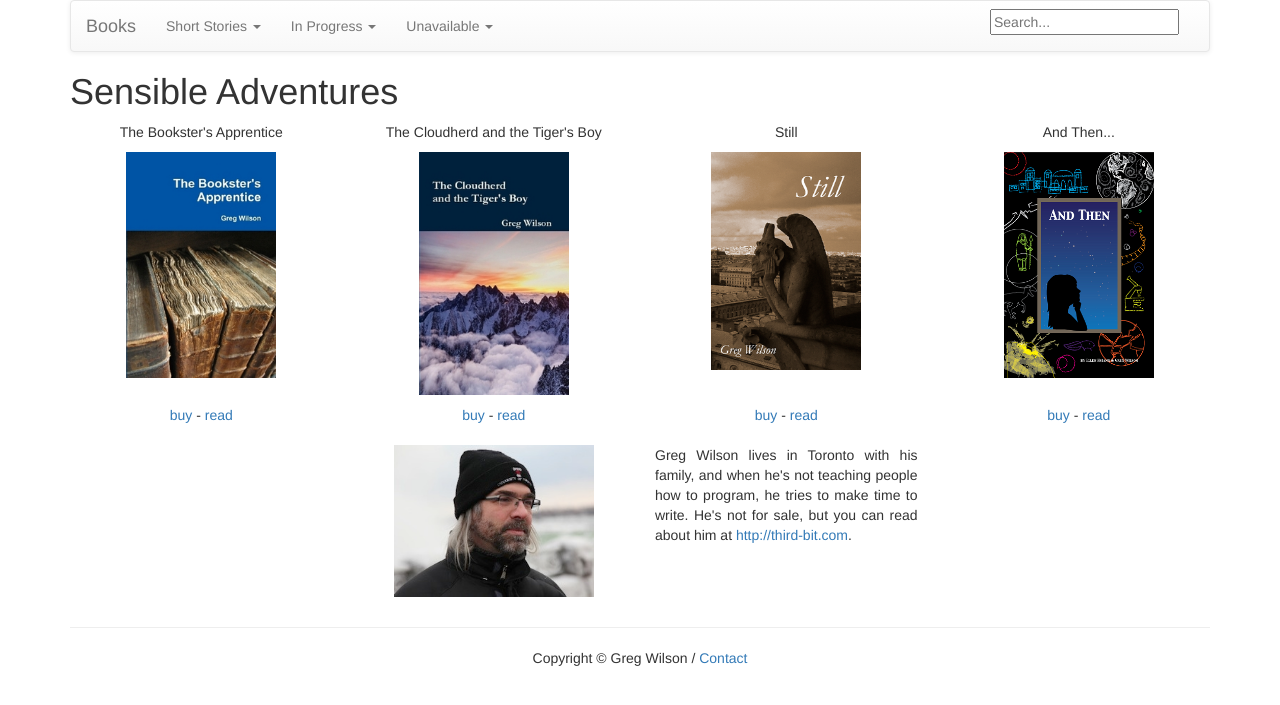
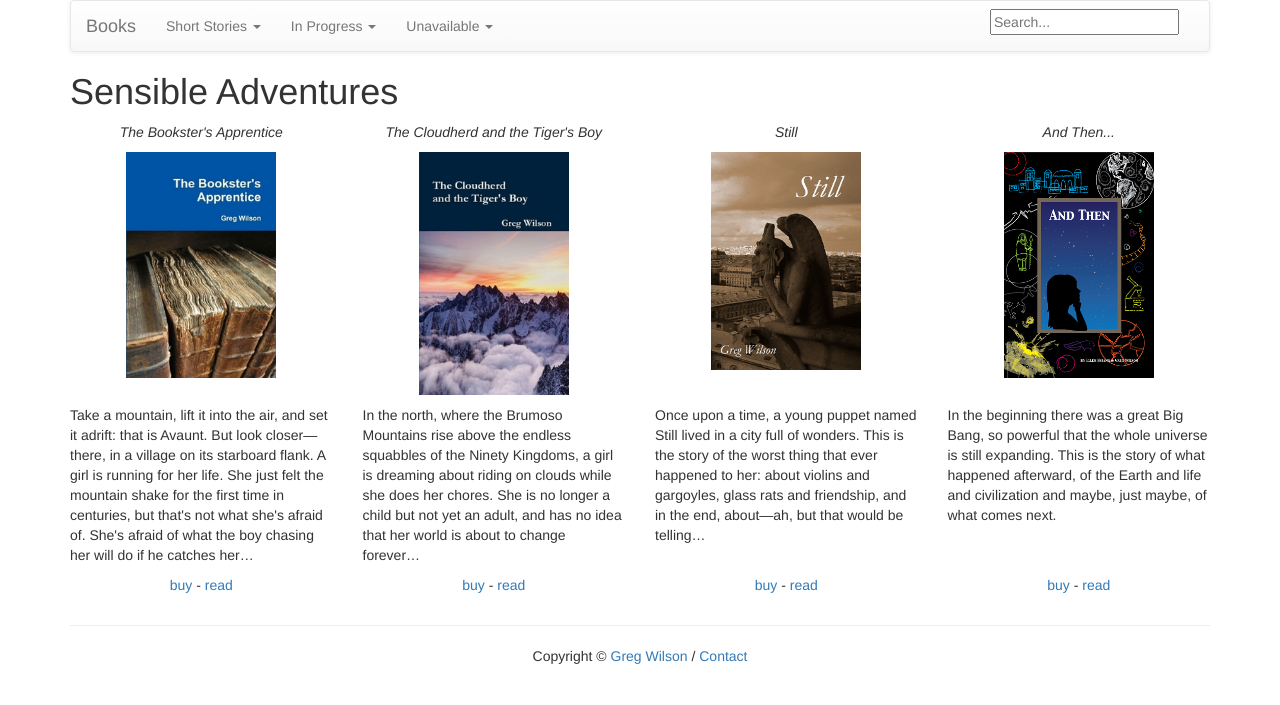
Before and after one commit to gvwilson/sensibleadventures, a Jekyll site: the page built from index.html, in a window 1280 px wide. Shown: the top 705 px of the page. Built offline with Jekyll 4.4.1, drawn with Linux system fonts in a browser that asks for light colours; nearby versions of some CDN libraries; library files that are not in the unit come from our copies.

Commit message:
Minor work

```diff
--- a/_includes/footer.html
+++ b/_includes/footer.html
@@ -1,7 +1,7 @@
 <hr/>
 <footer class="row" align="center">
   <p>
-    Copyright &copy; Greg Wilson
+    Copyright &copy; <a href="http://third-bit.com">Greg Wilson</a>
     /
     <a href="mailto:{{site.email}}">Contact</a>
   </p>
--- a/_includes/navbar.html
+++ b/_includes/navbar.html
@@ -15,6 +15,7 @@
         <li class="dropdown">
           <a href="{{ site.root }}/" class="dropdown-toggle" data-toggle="dropdown" role="button" aria-haspopup="true" aria-expanded="false">In Progress <span class="caret"></span></a>
           <ul class="dropdown-menu">
+            <li><a href="{{ site.root }}/fall-behind/">And Should I Fall Behind</a></li>
             <li><a href="{{ site.root }}/beneath-coriandel/">Beneath Coriandel</a></li>
             <li><a href="{{ site.root }}/madica/">Madica</a></li>
             <li><a href="{{ site.root }}/six-letters/">Six Letters (None Complete)</a></li>
--- a/index.html
+++ b/index.html
@@ -4,16 +4,16 @@
 ---
 <div class="row">
   <div class="col-md-3" align="center">
-    <p>The Bookster's Apprentice</p>
+    <p><em>The Bookster's Apprentice</em></p>
   </div>
   <div class="col-md-3" align="center">
-    <p>The Cloudherd and the Tiger's Boy</p>
+    <p><em>The Cloudherd and the Tiger's Boy</em></p>
   </div>
   <div class="col-md-3" align="center">
-    <p>Still</p>
+    <p><em>Still</em></p>
   </div>
   <div class="col-md-3" align="center">
-    <p>And Then...</p>
+    <p><em>And Then...</em></p>
   </div>
 </div>
 <div class="row">
@@ -28,6 +28,43 @@
   </div>
   <div class="col-md-3" align="center">
     <p><img src="{{ site.root }}/files/and-then/cover.png" alt="And Then..." width="150px" /></p>
+  </div>
+</div>
+<div class="row">
+  <div class="col-md-3" align="left">
+    <p>
+      Take a mountain, lift it into the air, and set it adrift: that
+      is Avaunt.  But look closer—there, in a village on its starboard
+      flank. A girl is running for her life. She just felt the
+      mountain shake for the first time in centuries, but that's not
+      what she's afraid of. She's afraid of what the boy chasing her
+      will do if he catches her…
+    </p>
+  </div>
+  <div class="col-md-3" align="left">
+    <p>
+      In the north, where the Brumoso Mountains rise above the endless
+      squabbles of the Ninety Kingdoms, a girl is dreaming about
+      riding on clouds while she does her chores.  She is no longer a
+      child but not yet an adult, and has no idea that her world is
+      about to change forever…
+    </p>
+  </div>
+  <div class="col-md-3" align="left">
+    <p>
+      Once upon a time, a young puppet named Still lived in a city
+      full of wonders.  This is the story of the worst thing that ever
+      happened to her: about violins and gargoyles, glass rats and
+      friendship, and in the end, about—ah, but that would be telling…
+    </p>
+  </div>
+  <div class="col-md-3" align="left">
+    <p>
+      In the beginning there was a great Big Bang, so powerful that
+      the whole universe is still expanding.  This is the story of
+      what happened afterward, of the Earth and life and civilization
+      and maybe, just maybe, of what comes next.
+    </p>
   </div>
 </div>
 <div class="row">
@@ -60,21 +97,3 @@
     </p>
   </div>
 </div>
-<p></p>
-<div class="row">
-  <div class="col-md-3"></div>
-  <div class="col-md-3">
-    <p align="center"><img src="{{ site.root }}/files/wilson-small.jpg" width="200px" /></p>
-  </div>
-  <div class="col-md-3">
-    <p style="text-align:justify">
-      Greg Wilson lives in Toronto with his family,
-      and when he's not teaching people how to program,
-      he tries to make time to write.
-      He's not for sale,
-      but you can read about him
-      at <a href="http://third-bit.com">http://third-bit.com</a>.
-    </p>
-  </div>
-  <div class="col-md-3"></div>
-</div>
```
